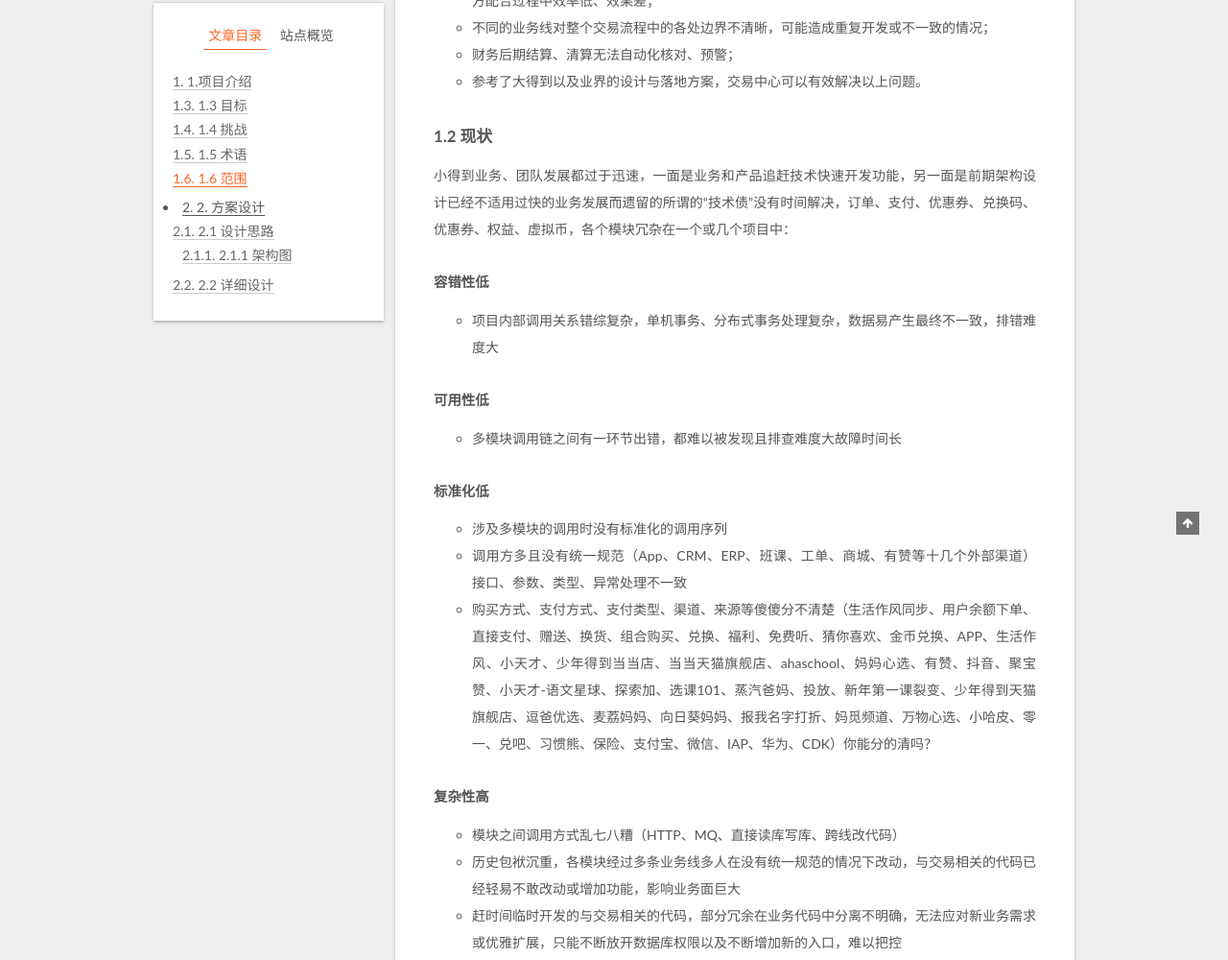
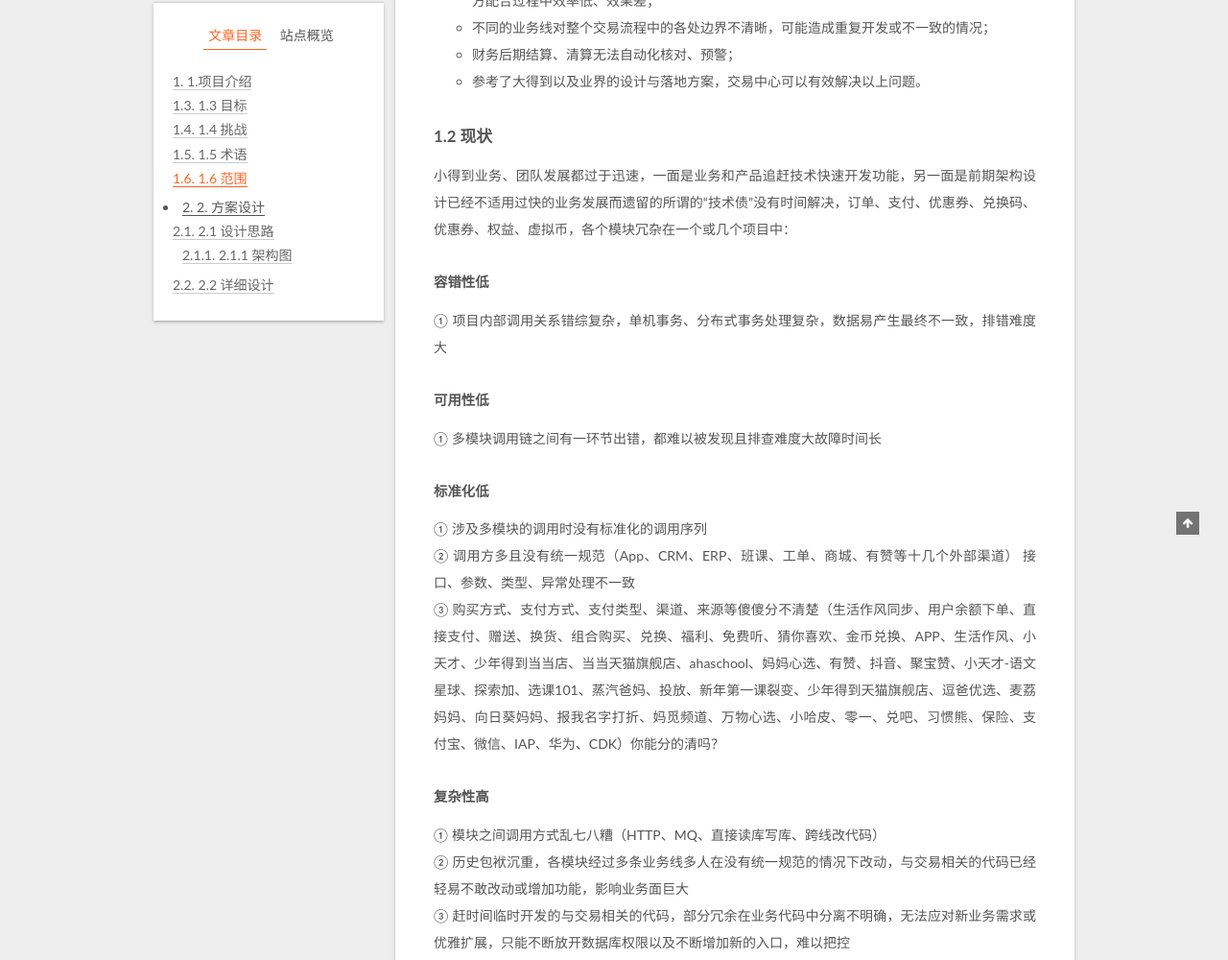
Before and after one commit to sohanyu/blog, a plain HTML site: page 2020/07/15/第一篇/index.html in a window 1280 px wide. Shown: the part 343-1343 px from the top of the page at 96% size. Drawn offline with Linux system fonts and the light colour scheme.

Commit message:
Site updated: 2020-07-16 20:32:36

```diff
--- a/2020/07/15/第一篇/index.html
+++ b/2020/07/15/第一篇/index.html
@@ -86,7 +86,7 @@
 <meta property="og:site_name" content="韩西瓜">
 <meta property="og:description" content="1.项目介绍1.1 背景 公司业务极快速的发展，拓展众多外部投放渠道、众多推广方式，无法高效支撑业务变化；   内部团队逐渐分拆独立，业务线与业务线之间需要互相配合完成从下单到交付的整个链路，而各方配合过程中效率低、效果差；   不同的业务线对整个交易流程中的各处边界不清晰，可能造成重复开发或不一致的情况；   财务后期结算、清算无法自动化核对、预警；   参考了大得到以及业界的设计与落地方案，交">
 <meta property="article:published_time" content="2020-07-15T09:27:00.000Z">
-<meta property="article:modified_time" content="2020-07-16T12:29:42.955Z">
+<meta property="article:modified_time" content="2020-07-16T12:32:03.350Z">
 <meta property="article:author" content="韩西瓜">
 <meta property="article:tag" content="系统设计文档">
 <meta name="twitter:card" content="summary">
@@ -369,22 +369,10 @@
 <li>参考了大得到以及业界的设计与落地方案，交易中心可以有效解决以上问题。  </li>
 </ul>
 <h4 id="1-2-现状"><a href="#1-2-现状" class="headerlink" title="1.2 现状"></a>1.2 现状</h4><p>小得到业务、团队发展都过于迅速，一面是业务和产品追赶技术快速开发功能，另一面是前期架构设计已经不适用过快的业务发展而遗留的所谓的“技术债”没有时间解决，订单、支付、优惠券、兑换码、优惠券、权益、虚拟币，各个模块冗杂在一个或几个项目中：   </p>
-<h6 id="容错性低"><a href="#容错性低" class="headerlink" title="容错性低"></a>容错性低</h6><ul>
-<li>项目内部调用关系错综复杂，单机事务、分布式事务处理复杂，数据易产生最终不一致，排错难度大  </li>
-</ul>
-<h6 id="可用性低"><a href="#可用性低" class="headerlink" title="可用性低"></a>可用性低</h6><ul>
-<li>多模块调用链之间有一环节出错，都难以被发现且排查难度大故障时间长</li>
-</ul>
-<h6 id="标准化低"><a href="#标准化低" class="headerlink" title="标准化低"></a>标准化低</h6><ul>
-<li>涉及多模块的调用时没有标准化的调用序列 </li>
-<li>调用方多且没有统一规范（App、CRM、ERP、班课、工单、商城、有赞等十几个外部渠道） 接口、参数、类型、异常处理不一致  </li>
-<li>购买方式、支付方式、支付类型、渠道、来源等傻傻分不清楚（生活作风同步、用户余额下单、直接支付、赠送、换货、组合购买、兑换、福利、免费听、猜你喜欢、金币兑换、APP、生活作风、小天才、少年得到当当店、当当天猫旗舰店、ahaschool、妈妈心选、有赞、抖音、聚宝赞、小天才-语文星球、探索加、选课101、蒸汽爸妈、投放、新年第一课裂变、少年得到天猫旗舰店、逗爸优选、麦荔妈妈、向日葵妈妈、报我名字打折、妈觅频道、万物心选、小哈皮、零一、兑吧、习惯熊、保险、支付宝、微信、IAP、华为、CDK）你能分的清吗？</li>
-</ul>
-<h6 id="复杂性高"><a href="#复杂性高" class="headerlink" title="复杂性高"></a>复杂性高</h6><ul>
-<li>模块之间调用方式乱七八糟（HTTP、MQ、直接读库写库、跨线改代码）  </li>
-<li>历史包袱沉重，各模块经过多条业务线多人在没有统一规范的情况下改动，与交易相关的代码已经轻易不敢改动或增加功能，影响业务面巨大</li>
-<li>赶时间临时开发的与交易相关的代码，部分冗余在业务代码中分离不明确，无法应对新业务需求或优雅扩展，只能不断放开数据库权限以及不断增加新的入口，难以把控</li>
-</ul>
+<h6 id="容错性低"><a href="#容错性低" class="headerlink" title="容错性低"></a>容错性低</h6><p>① 项目内部调用关系错综复杂，单机事务、分布式事务处理复杂，数据易产生最终不一致，排错难度大  </p>
+<h6 id="可用性低"><a href="#可用性低" class="headerlink" title="可用性低"></a>可用性低</h6><p>① 多模块调用链之间有一环节出错，都难以被发现且排查难度大故障时间长</p>
+<h6 id="标准化低"><a href="#标准化低" class="headerlink" title="标准化低"></a>标准化低</h6><p>① 涉及多模块的调用时没有标准化的调用序列<br>② 调用方多且没有统一规范（App、CRM、ERP、班课、工单、商城、有赞等十几个外部渠道） 接口、参数、类型、异常处理不一致<br>③ 购买方式、支付方式、支付类型、渠道、来源等傻傻分不清楚（生活作风同步、用户余额下单、直接支付、赠送、换货、组合购买、兑换、福利、免费听、猜你喜欢、金币兑换、APP、生活作风、小天才、少年得到当当店、当当天猫旗舰店、ahaschool、妈妈心选、有赞、抖音、聚宝赞、小天才-语文星球、探索加、选课101、蒸汽爸妈、投放、新年第一课裂变、少年得到天猫旗舰店、逗爸优选、麦荔妈妈、向日葵妈妈、报我名字打折、妈觅频道、万物心选、小哈皮、零一、兑吧、习惯熊、保险、支付宝、微信、IAP、华为、CDK）你能分的清吗？</p>
+<h6 id="复杂性高"><a href="#复杂性高" class="headerlink" title="复杂性高"></a>复杂性高</h6><p>① 模块之间调用方式乱七八糟（HTTP、MQ、直接读库写库、跨线改代码）<br>② 历史包袱沉重，各模块经过多条业务线多人在没有统一规范的情况下改动，与交易相关的代码已经轻易不敢改动或增加功能，影响业务面巨大<br>③ 赶时间临时开发的与交易相关的代码，部分冗余在业务代码中分离不明确，无法应对新业务需求或优雅扩展，只能不断放开数据库权限以及不断增加新的入口，难以把控</p>
 <h4 id="1-3-目标"><a href="#1-3-目标" class="headerlink" title="1.3 目标"></a>1.3 目标</h4><h4 id="1-4-挑战"><a href="#1-4-挑战" class="headerlink" title="1.4 挑战"></a>1.4 挑战</h4><h4 id="1-5-术语"><a href="#1-5-术语" class="headerlink" title="1.5 术语"></a>1.5 术语</h4><h4 id="1-6-范围"><a href="#1-6-范围" class="headerlink" title="1.6 范围"></a>1.6 范围</h4><h3 id="2-方案设计"><a href="#2-方案设计" class="headerlink" title="2. 方案设计"></a>2. 方案设计</h3><h4 id="2-1-设计思路"><a href="#2-1-设计思路" class="headerlink" title="2.1 设计思路"></a>2.1 设计思路</h4><h5 id="2-1-1-架构图"><a href="#2-1-1-架构图" class="headerlink" title="2.1.1 架构图"></a>2.1.1 架构图</h5><h4 id="2-2-详细设计"><a href="#2-2-详细设计" class="headerlink" title="2.2 详细设计"></a>2.2 详细设计</h4>
 
     </div>
```
Also changed, not shown: index.html (+4 -16 lines).
